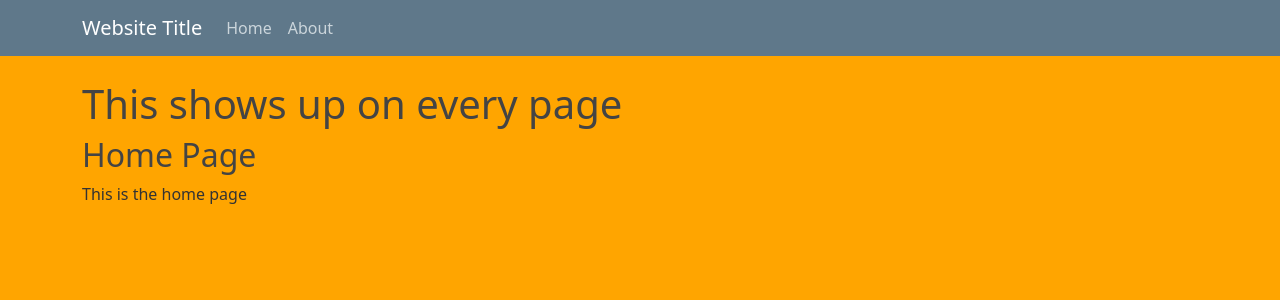
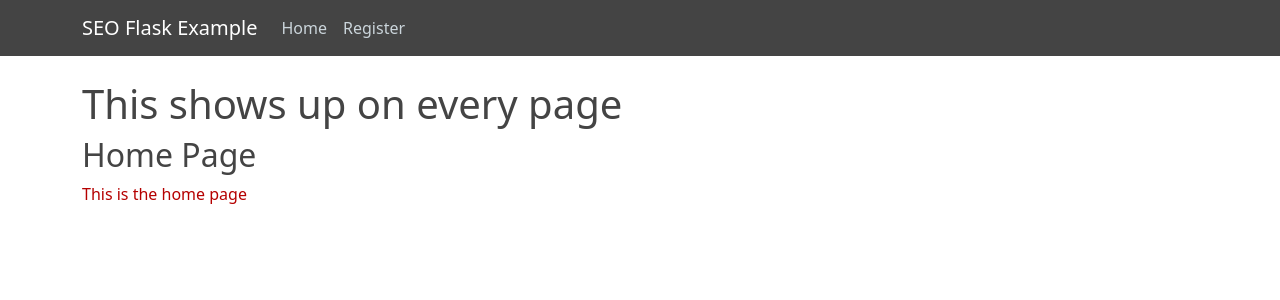
Before and after one commit to jheremystrom-seo/flask-example, a Flask app: page / in a window 1280 px wide. Shown: the top 300 px of the page. Run offline with Flask 3, Linux system fonts and the light colour scheme.

Commit message:
Updating website to testing example

```diff
--- a/app.py
+++ b/app.py
@@ -2,10 +2,26 @@ import git
 from flask import Flask, render_template, url_for, flash, redirect, request
 from forms import RegistrationForm
 from flask_behind_proxy import FlaskBehindProxy
+from flask_sqlalchemy import SQLAlchemy
 
 app = Flask(__name__)
 proxied = FlaskBehindProxy(app)
 app.config['SECRET_KEY'] = 'c29bcfa698752666def85f68880d22d8'
+app.config['SQLALCHEMY_DATABASE_URI'] = 'sqlite:///site.db'
+
+db = SQLAlchemy(app)
+
+class User(db.Model):
+    id = db.Column(db.Integer, primary_key=True)
+    username = db.Column(db.String(20), unique=True, nullable=False)
+    email = db.Column(db.String(120), unique=True, nullable=False)
+    password = db.Column(db.String(60), nullable=False)
+
+    def __repr__(self):
+        return f"User('{self.username}', '{self.email}')"
+
+with app.app_context():
+    db.create_all()
 
 @app.route("/")
 @app.route("/home")
@@ -16,6 +32,9 @@ def home():
 def register():
     form = RegistrationForm()
     if form.validate_on_submit(): # checks if entries are valid
+        user = User(username=form.username.data, email=form.email.data, password=form.password.data)
+        db.session.add(user)
+        db.session.commit()
         flash(f'Account created for {form.username.data}!', 'success')
         return redirect(url_for('home')) # if so - send to home page
     return render_template('register.html', title='Register', form=form)
--- a/static/main.css
+++ b/static/main.css
@@ -1,6 +1,6 @@
 body {
-  background: orange;
-  color: #333333;
+  background: #ffffff;
+  color: #b50000;
   margin-top: 5rem;
 }
 
@@ -9,7 +9,7 @@ h1, h2, h3, h4, h5, h6 {
 }
 
 .bg-steel {
-  background-color: #5f788a;
+  background-color: #444444;
 }
 
 .site-header .navbar-nav .nav-link {
@@ -33,11 +33,11 @@ h1, h2, h3, h4, h5, h6 {
 }
 
 .article-title {
-  color: #444444;
+  color: #b50000;
 }
 
 a.article-title:hover {
-  color: #428bca;
+  color: #bf0000;
   text-decoration: none;
 }
 
--- a/templates/layout.html
+++ b/templates/layout.html
@@ -13,14 +13,14 @@
   <header class="site-header">
     <nav class="navbar navbar-expand-md navbar-dark bg-steel fixed-top">
       <div class="container">
-        <a class="navbar-brand mr-4" href="/">Website Title</a>
+        <a class="navbar-brand mr-4" href="/">SEO Flask Example</a>
         <button class="navbar-toggler" type="button" data-toggle="collapse" data-target="#navbarToggle" aria-controls="navbarToggle" aria-expanded="false" aria-label="Toggle navigation">
           <span class="navbar-toggler-icon"></span>
         </button>
         <div class="collapse navbar-collapse" id="navbarToggle">
           <div class="navbar-nav mr-auto">
-            <a class="nav-item nav-link" href="/">Home</a>
-            <a class="nav-item nav-link" href="/about">About</a>
+            <a class="nav-item nav-link" href="/home">Home</a>
+            <a class="nav-item nav-link" href="/register">Register</a>
           </div>
         </div>
       </div>
```
Also changed, not shown: 1 other file.
